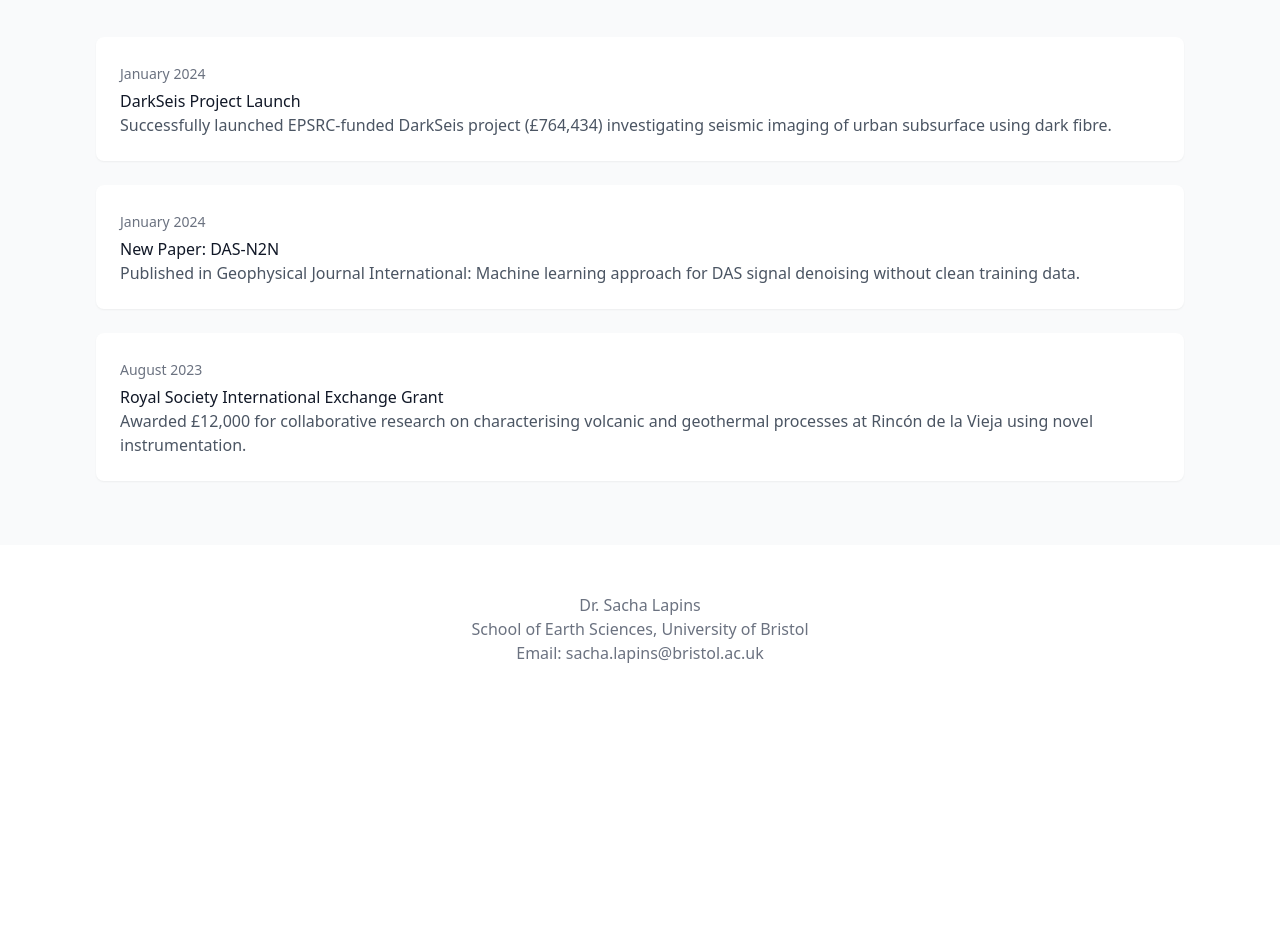
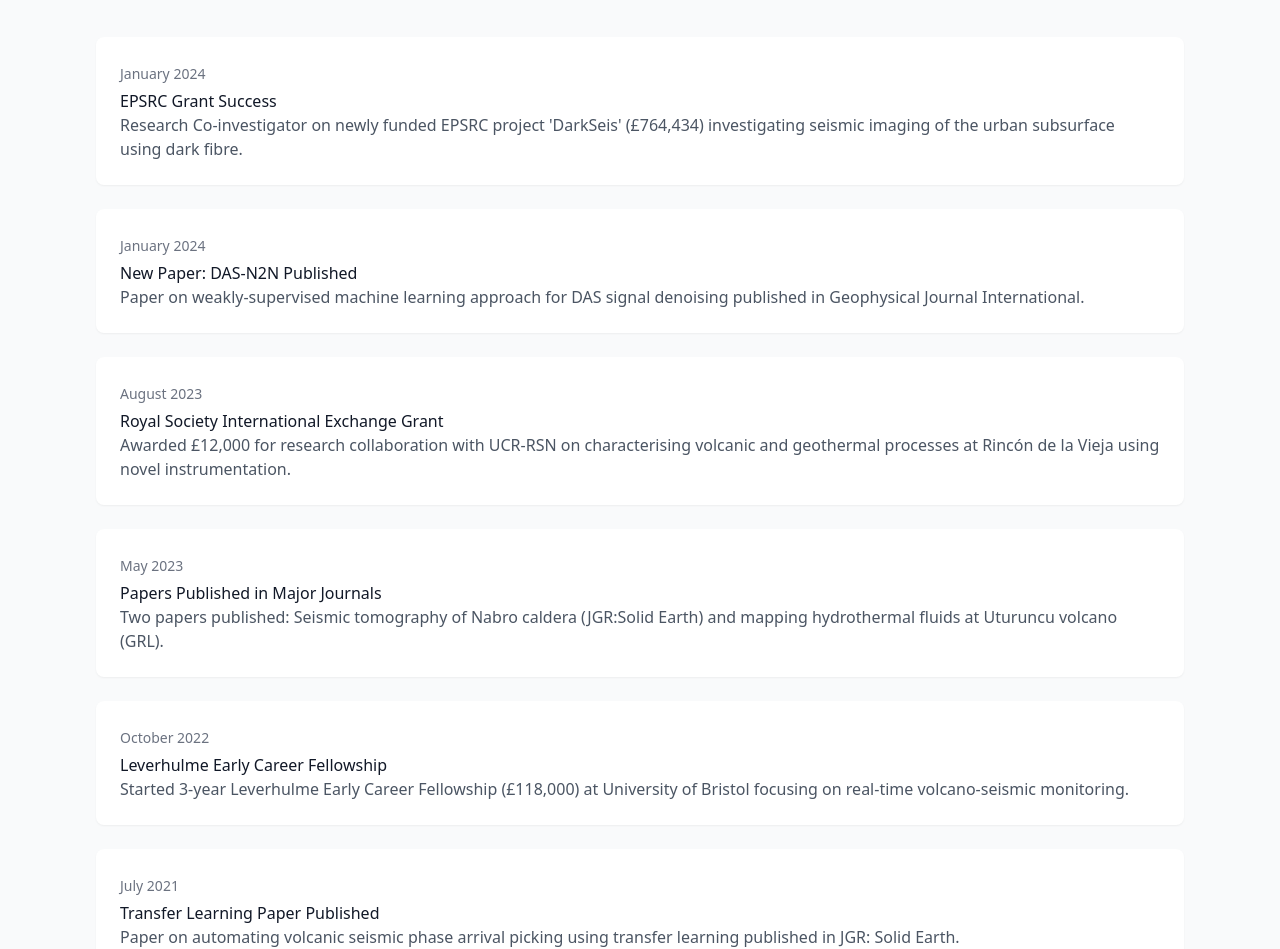
Before and after one commit to sachalapins/sachalapins.github.io, a React (Create React App) app: page / in a window 1280 px wide. Shown: the part 647-1596 px from the top of the page. Before the commit the page ends 1360 px from the top, so only its background shows below. Built offline with nearby package versions, Linux system fonts and the light colour scheme.

Commit message:
Updated recent news

```diff
--- a/src/data/news.js
+++ b/src/data/news.js
@@ -1,17 +1,37 @@
 export const newsItems = [
   {
     date: "January 2024",
-      title: "DarkSeis Project Launch",
-      content: "Successfully launched EPSRC-funded DarkSeis project (£764,434) investigating seismic imaging of urban subsurface using dark fibre."
+    title: "EPSRC Grant Success",
+    content: "Research Co-investigator on newly funded EPSRC project 'DarkSeis' (£764,434) investigating seismic imaging of the urban subsurface using dark fibre."
   },
   {
     date: "January 2024",
-      title: "New Paper: DAS-N2N",
-      content: "Published in Geophysical Journal International: Machine learning approach for DAS signal denoising without clean training data."
+    title: "New Paper: DAS-N2N Published",
+    content: "Paper on weakly-supervised machine learning approach for DAS signal denoising published in Geophysical Journal International."
   },
   {
     date: "August 2023",
     title: "Royal Society International Exchange Grant",
-      content: "Awarded £12,000 for collaborative research on characterising volcanic and geothermal processes at Rincón de la Vieja using novel instrumentation."
+    content: "Awarded £12,000 for research collaboration with UCR-RSN on characterising volcanic and geothermal processes at Rincón de la Vieja using novel instrumentation."
+  },
+  {
+    date: "May 2023",
+    title: "Papers Published in Major Journals",
+    content: "Two papers published: Seismic tomography of Nabro caldera (JGR:Solid Earth) and mapping hydrothermal fluids at Uturuncu volcano (GRL)."
+  },
+  {
+    date: "October 2022",
+    title: "Leverhulme Early Career Fellowship",
+    content: "Started 3-year Leverhulme Early Career Fellowship (£118,000) at University of Bristol focusing on real-time volcano-seismic monitoring."
+  },
+  {
+    date: "July 2021",
+    title: "Transfer Learning Paper Published",
+    content: "Paper on automating volcanic seismic phase arrival picking using transfer learning published in JGR: Solid Earth."
   }
 ];
+
+// Optional function to get latest N news items
+export const getLatestNews = (n = 3) => {
+  return newsItems.slice(0, n);
+};
```
Lines whose indentation alone changed are shown as unchanged.
